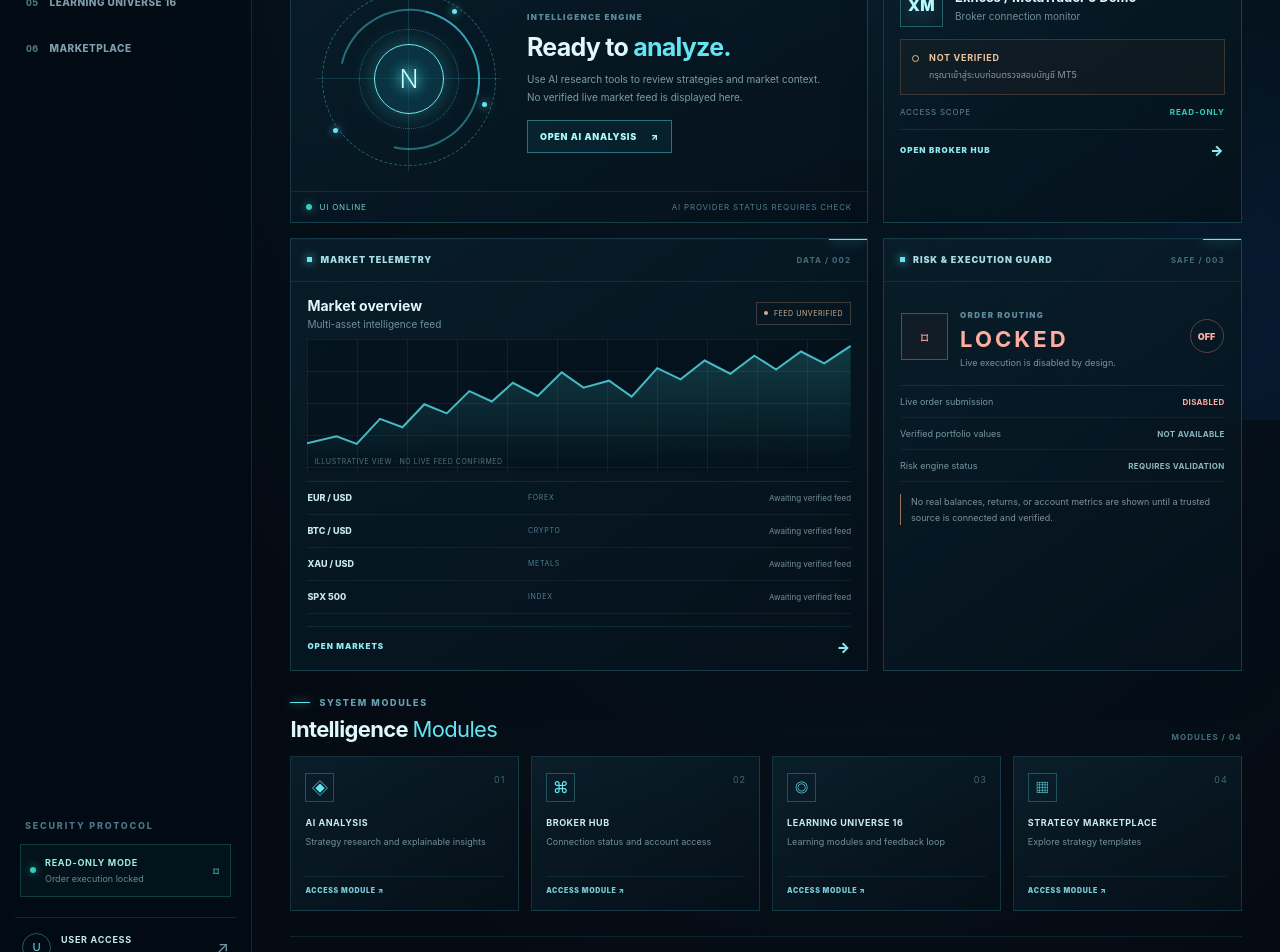
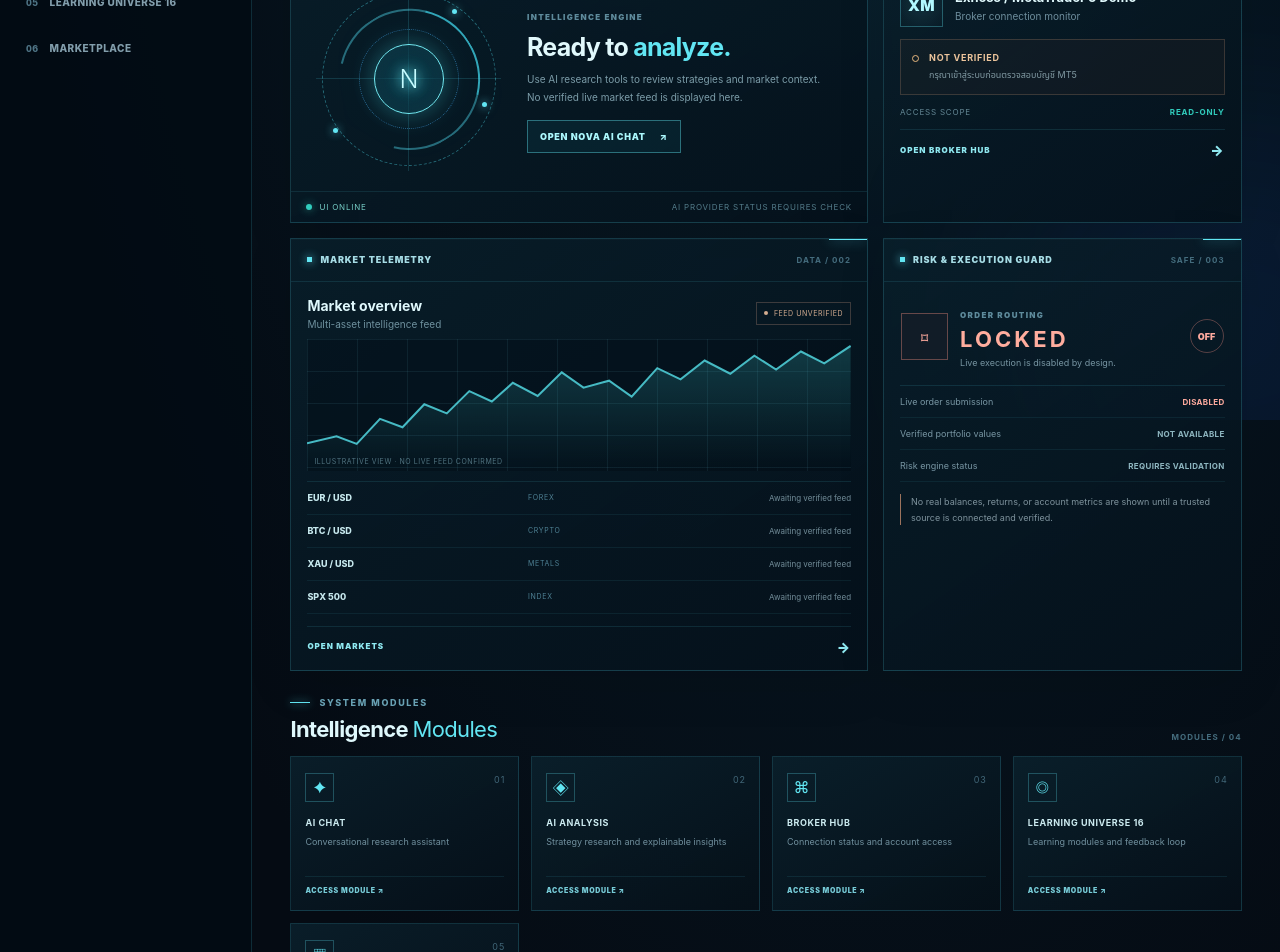
Before and after one commit to vutting895/VOOM_SYSTEM-NOVA-AI, a Next.js app in the folder frontend/: page / in a window 1280 px wide. Shown: the part 380-1332 px from the top of the page. Built offline with nearby package versions, Linux system fonts and the light colour scheme; no server answers.

Commit message:
feat(nova): link dashboard to authenticated AI chat

```diff
--- a/frontend/app/page.jsx
+++ b/frontend/app/page.jsx
@@ -21,6 +21,7 @@ const watchlist = [
 ];
 
 const modules = [
+  { name: 'AI CHAT', detail: 'Conversational research assistant', href: '/chat', icon: '✦' },
   { name: 'AI ANALYSIS', detail: 'Strategy research and explainable insights', href: '/gen-ai', icon: '◈' },
   { name: 'BROKER HUB', detail: 'Connection status and account access', href: '/broker', icon: '⌘' },
   { name: 'LEARNING UNIVERSE 16', detail: 'Learning modules and feedback loop', href: '/learning-universe', icon: '◎' },
@@ -123,7 +124,7 @@ export default function Home() {
         <div className="command-grid">
           <section className="hud-panel ai-core-panel">
             <div className="panel-heading"><span><i className="panel-marker" /> NOVA AI CORE</span><span className="panel-code">CORE / 001</span></div>
-            <div className="ai-core-content"><Orb /><div className="core-copy"><span className="micro-label">INTELLIGENCE ENGINE</span><h2>Ready to <em>analyze.</em></h2><p>Use AI research tools to review strategies and market context. No verified live market feed is displayed here.</p><Link className="hud-button" href="/gen-ai">OPEN AI ANALYSIS <span>↗</span></Link></div></div>
+            <div className="ai-core-content"><Orb /><div className="core-copy"><span className="micro-label">INTELLIGENCE ENGINE</span><h2>Ready to <em>analyze.</em></h2><p>Use AI research tools to review strategies and market context. No verified live market feed is displayed here.</p><Link className="hud-button" href="/chat">OPEN NOVA AI CHAT <span>↗</span></Link></div></div>
             <div className="core-foot"><span><i className="tiny-led" /> UI ONLINE</span><span>AI PROVIDER STATUS REQUIRES CHECK</span></div>
           </section>
 
```
